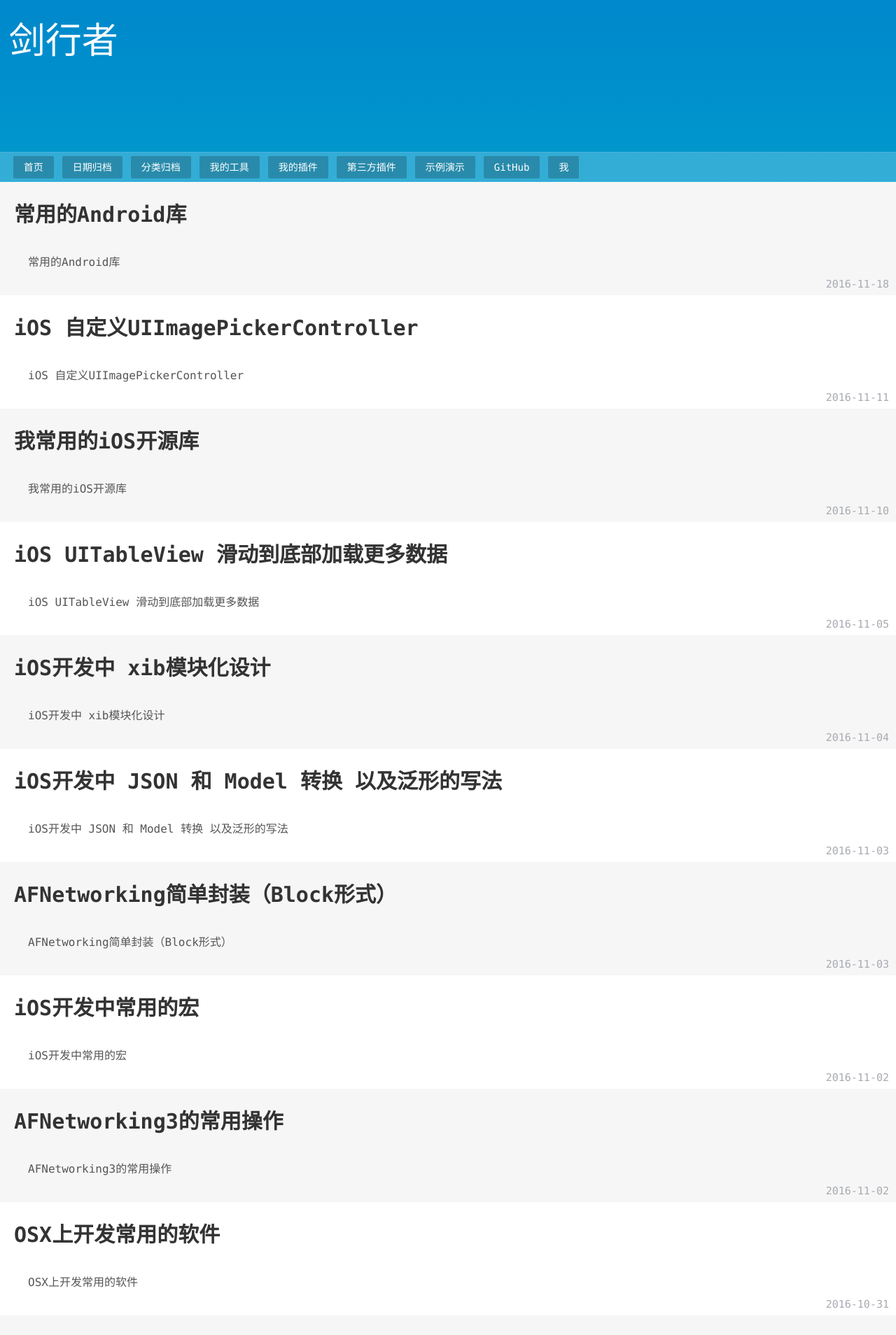
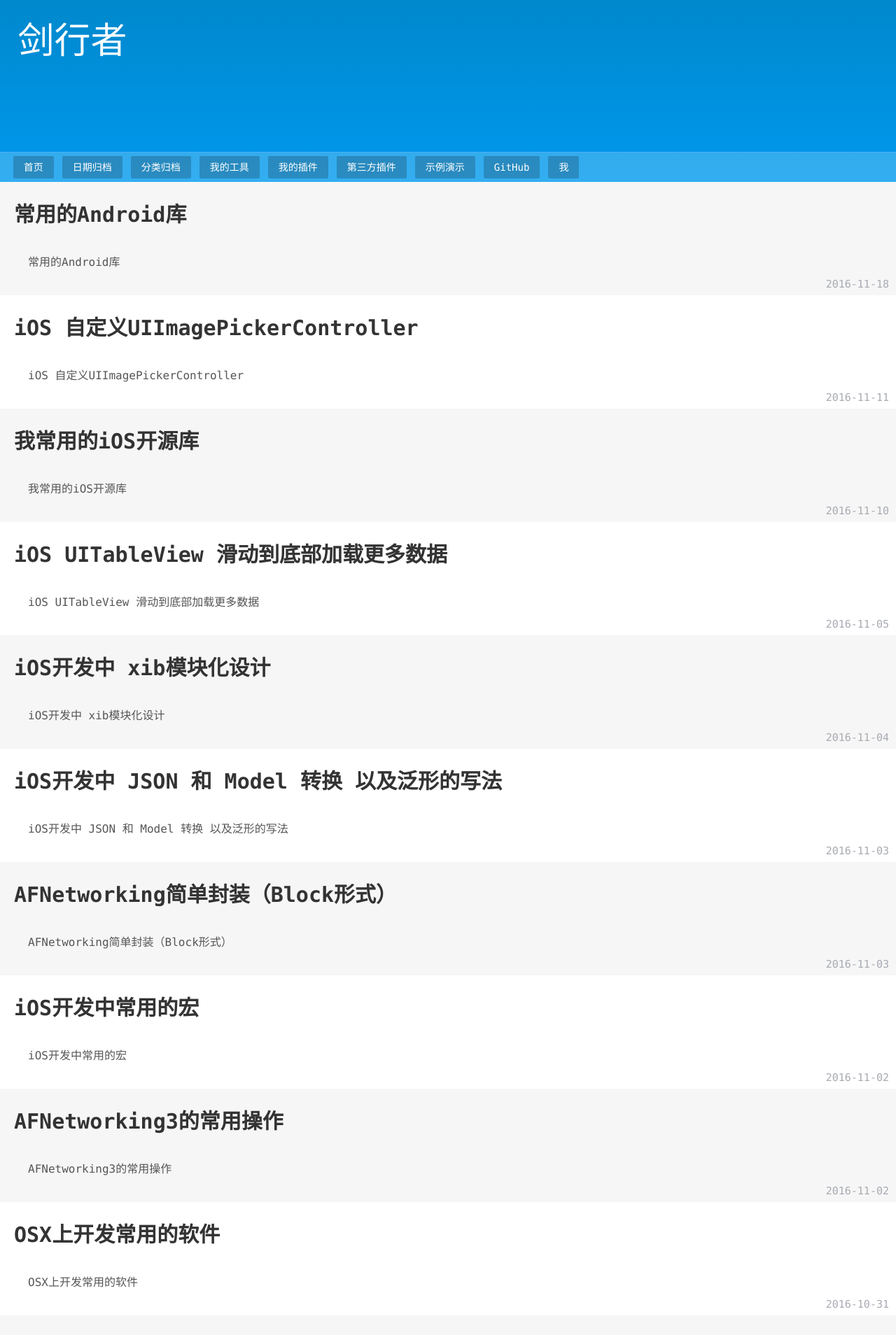
Before and after one commit to psvmc/myblog_jekyll, a Jekyll site: the page built from index.html, in a window 1280 px wide. Shown: the top 1908 px of the page at 70% size. Built offline with Jekyll 4.4.1, drawn with Linux system fonts in a browser that asks for light colours; nearby versions of some CDN libraries; the list of posts is cut into pages by our own code.

Commit message:
修改头部

```diff
--- a/_layouts/common.html
+++ b/_layouts/common.html
@@ -32,7 +32,7 @@
 
 			</div>
 			<div style="width:100%;height:100%;position:absolute;z-index:2;">
-				<header class="header" style="width:98%;margin:0px auto;">
+				<header class="header" style="width:96%;margin:0px auto;">
 					<h1 class="logo">
 						<a href="/">{{ site.title }}</a>
 					</h1>
--- a/jekyll-themes/ztheme/css/style.css
+++ b/jekyll-themes/ztheme/css/style.css
@@ -912,10 +912,10 @@
 
 .header_background{
 	background-color: #08C;
-	FILTER: progid:DXImageTransform.Microsoft.Gradient(gradientType=0,startColorStr=#08C,endColorStr=#09C); /*IE*/
-	background:-moz-linear-gradient(top,#15A216,#fafafa);/*火狐*/
-	background:-webkit-gradient(linear, 0% 0%, 0% 100%,from(#08C), to(#09C));/*谷歌*/
-	background-image: -webkit-gradient(linear,left bottom,left top,color-start(0, #08C),color-stop(1, #09C));/* Safari & Chrome*/
-	filter: progid:DXImageTransform.Microsoft.gradient(GradientType=0,startColorstr='#08C', endColorstr='#09C'); /*IE6 & IE7*/
-	-ms-filter: "progid:DXImageTransform.Microsoft.gradient(GradientType=0,startColorstr='#08C', endColorstr='#09C')"; /* IE8 */
+	FILTER: progid:DXImageTransform.Microsoft.Gradient(gradientType=0,startColorStr=#08C,endColorStr=#09E); /*IE*/
+	background:-moz-linear-gradient(top,#08C,#09E);/*火狐*/
+	background:-webkit-gradient(linear, 0% 0%, 0% 100%,from(#08C), to(#09E));/*谷歌*/
+	background-image: -webkit-gradient(linear,left bottom,left top,color-start(0, #08C),color-stop(1, #09E));/* Safari & Chrome*/
+	filter: progid:DXImageTransform.Microsoft.gradient(GradientType=0,startColorstr='#08C', endColorstr='#09E'); /*IE6 & IE7*/
+	-ms-filter: "progid:DXImageTransform.Microsoft.gradient(GradientType=0,startColorstr='#08C', endColorstr='#09E')"; /* IE8 */
 }
```
